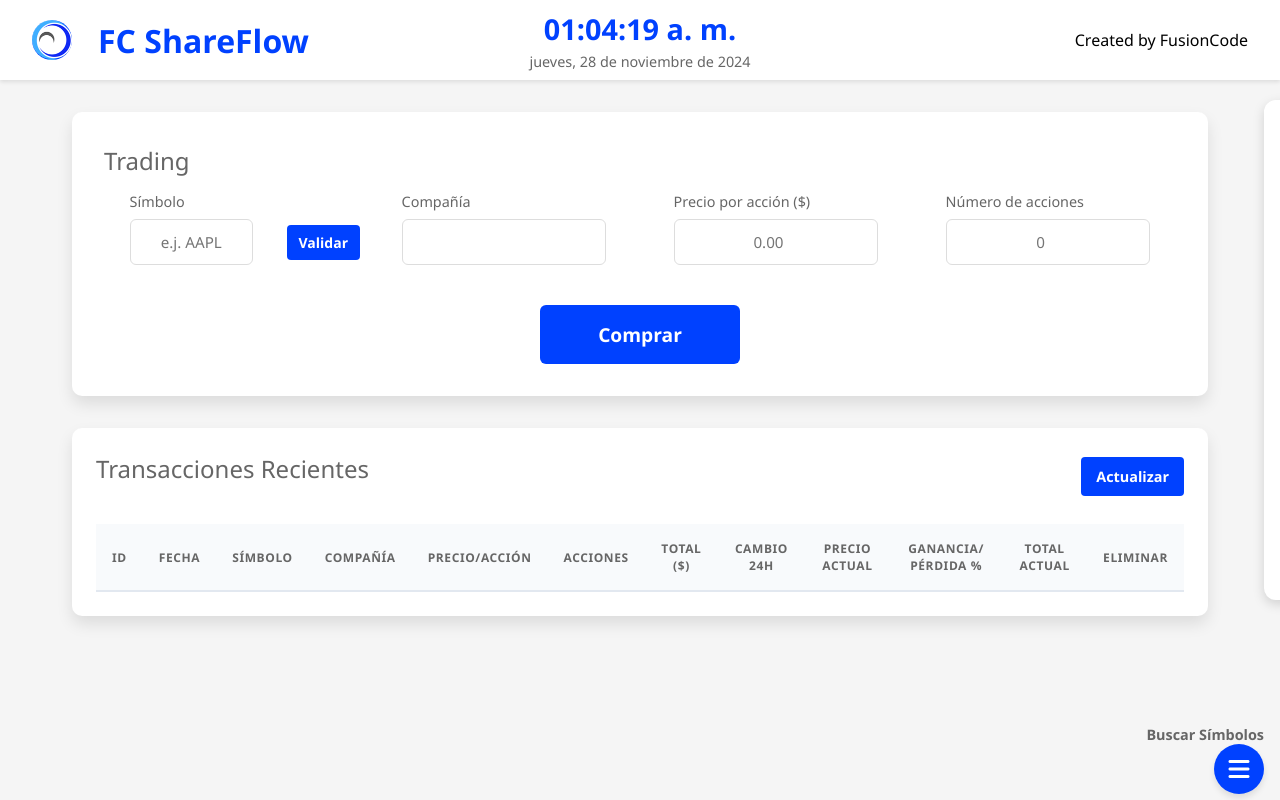
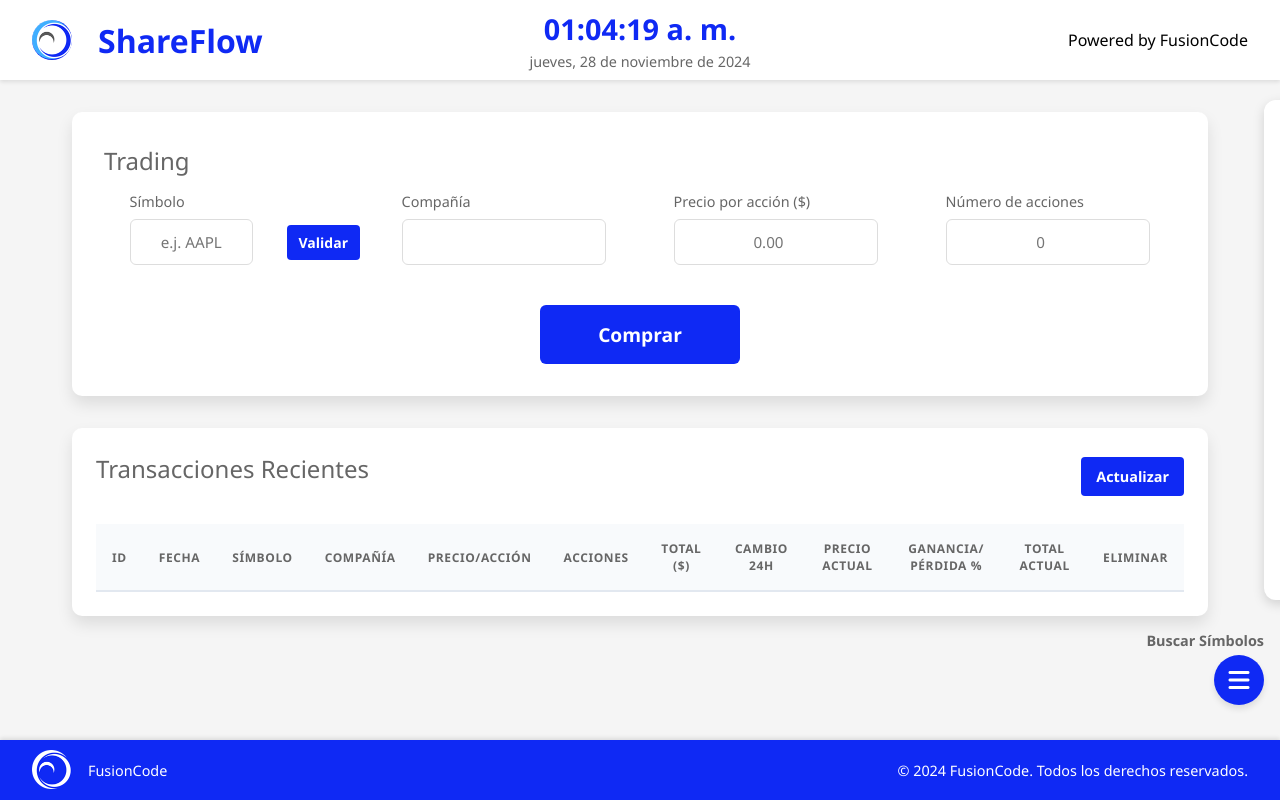
Before and after one commit to hocley/FusionCode_Gesti-nDeAcciones, a website with bundled scripts: page public/index.html in a window 1280 px wide. Built offline with nearby package versions, Linux system fonts and the light colour scheme; files whose address does not match are found by name.

Commit message:
task(gui): mejora de la interfaz gráfica de usuario: footer añadido, mejora de imágenes logo

```diff
--- a/public/index.html
+++ b/public/index.html
@@ -3,7 +3,7 @@
 <head>
     <meta charset="UTF-8">
     <meta name="viewport" content="width=device-width, initial-scale=1.0">
-    <title>FC ShareFlow</title>
+    <title>ShareFlow</title>
     <link rel="icon" href="../src/content/icon_fusioncode.png">
     <link href="https://cdnjs.cloudflare.com/ajax/libs/font-awesome/6.0.0/css/all.min.css" rel="stylesheet">
     <link rel="stylesheet" href="../src/css/styles.css">
@@ -12,13 +12,13 @@
 <nav class="header">
     <div class="header__logo-container">
         <div class="header__logo" style="background-image: url('../src/content/logo_fusioncode80.png')"></div>
-        <div class="header__logo-text">FC ShareFlow</div>
+        <div class="header__logo-text">ShareFlow</div>
     </div>
     <div class="header__datetime">
         <div class="header__time"></div>
         <div class="header__date"></div>
     </div>
-    <div class="header__created-by">Created by FusionCode</div>
+    <div class="header__created-by">Powered by FusionCode</div>
 </nav>
 
 <div class="search-hint">Buscar Símbolos</div>
@@ -106,6 +106,17 @@
 </main>
 <script src="../src/index.js" type="module"></script>
 </body>
+<footer class="footer">
+    <div class="footer__content">
+        <div class="footer__logo-container">
+            <div class="footer__logo" style="background-image: url('../src/content/logo_fusioncode_white80.png')"></div>
+            <span class="footer__text">FusionCode</span>
+        </div>
+        <div class="footer__links">
+        </div>
+    </div>
+    <div class="footer__copyright">© 2024 FusionCode. Todos los derechos reservados.</div>
+</footer>
 
 <div id="purchase-modal" class="modal">
     <div class="modal-content">
@@ -113,11 +124,11 @@
         <h2>Confirmar transacción</h2>
         <p>Datos de transacción:</p>
         <ul>
-            <li class="li__company-name">Compañía: <span>Apple Inc.</span></li>
-            <li class="li__symbol">Símbolo: <span>AAPL</span></li>
-            <li class="li__price">Precio por acción ($): <span>100.5</span></li>
-            <li class="li__shares">Número de acciones: <span>5</span></li>
-            <li class="total-purchase">Total: <span>500.25</span></li>
+            <li class="li__company-name"></li>
+            <li class="li__symbol"></li>
+            <li class="li__price"></li>
+            <li class="li__shares"></li>
+            <li class="total-purchase"></li>
         </ul>
         <div class="modal-buttons">
             <button class="modal-btn modal-btn-secondary purchase-modal-btn-cancel">Cancelar</button>
--- a/src/css/styles.css
+++ b/src/css/styles.css
@@ -1,5 +1,5 @@
 :root {
-    --primary-blue: #0041FF;
+    --primary-blue: #0F29F4;
     --secondary-blue: #47A7FF;
     --dark-blue: #0035D9;
     --gray: #666666;
@@ -60,31 +60,81 @@ body {
     margin-right: 1rem;
 }
 
+/* Footer Styles */
+.footer {
+    height: 60px;
+    background-color: var(--primary-blue);
+    padding: 1rem 2rem;
+    display: flex;
+    align-items: center;
+    justify-content: space-between;
+    box-shadow: 0 -2px 4px rgba(0,0,0,0.1);
+    position: fixed;
+    bottom: 0;
+    left: 0;
+    width: 100%;
+    z-index: 1000;
+}
 
+.footer__content {
+    display: flex;
+    align-items: center;
+    gap: 2rem;
+}
 
-/* Search Hint */
+.footer__logo-container {
+    display: flex;
+    align-items: center;
+}
+
+.footer__logo {
+    background-repeat: no-repeat;
+    width: 40px;
+    height: 40px;
+    background-size: contain;
+    margin-right: 1rem;
+}
+
+.footer__text {
+    color: white;
+    font-size: 0.9rem;
+}
+
+.footer__links {
+    display: flex;
+    gap: 2rem;
+}
+
+.footer__link {
+    color: white;
+    text-decoration: none;
+    font-size: 0.9rem;
+    transition: color 0.2s ease;
+}
+
+.footer__link:hover {
+    color: var(--primary-blue);
+}
+
+.footer__copyright {
+    color: white;
+    font-size: 0.9rem;
+}
+
+/* Adjust search button and hint positioning */
 .search-hint {
     position: fixed;
     right: 1rem;
-    bottom: 3.5rem; /* Posicionado justo encima del botón (2rem + 70px aproximadamente) */
+    bottom: 150px; /* Increased to avoid footer */
     color: var(--gray);
     font-size: 0.9rem;
     font-weight: bold;
 }
 
-/* Y agregar un media query para pantallas pequeñas */
-@media (max-height: 600px) {
-    .search-hint {
-        bottom: 4.5rem; /* Ajustado para la versión más pequeña del botón */
-        font-size: 1rem; /* Opcional: reducir el tamaño del texto en pantallas pequeñas */
-    }
-}
-
-/* Menu Toggle */
 .menu-toggle {
     position: fixed;
     right: 1rem;
-    bottom: 0.4rem; /* Changed from top: 800px to bottom: 2rem */
+    bottom: 95px; /* Increased to avoid footer */
     background: var(--primary-blue);
     color: white;
     border: none;
@@ -97,20 +147,34 @@ body {
     display: flex;
     align-items: center;
     justify-content: center;
-    box-shadow: 0 4px 6px rgba(0, 0, 0, 0.1);
+    box-shadow: 0 4px 6px rgba(0,0,0,0.1);
     transition: transform 0.3s ease;
 }
 
-.menu-toggle:hover {
-    transform: scale(1.1);
+/* Adjust main content to account for footer */
+.main {
+    padding: 2rem;
+    max-width: 1200px;
+    margin: 0 auto;
+    margin-bottom: 100px; /* Add margin to prevent content from being hidden by footer */
 }
 
-@media (max-height: 600px) {
+/* Responsive adjustments */
+@media (max-width: 768px) {
+    .footer__links {
+        display: none;
+    }
+
+    .footer__copyright {
+        font-size: 0.8rem;
+    }
+
+    .search-hint {
+        bottom: 110px;
+    }
+
     .menu-toggle {
-        bottom: 10px;
-        width: 60px;
-        height: 60px;
-        font-size: 1.2rem;
+        bottom: 90px;
     }
 }
 
@@ -221,13 +285,6 @@ body {
 
 .search-panel__results::-webkit-scrollbar-thumb:hover {
     background: #555;
-}
-
-/* Main Content */
-.main {
-    padding: 2rem;
-    max-width: 1200px;
-    margin: 0 auto;
 }
 
 /* Trading Section */
@@ -539,6 +596,7 @@ td {
     font-size: 1.5rem;
     font-weight: bold;
     color: white;
+    background-repeat: no-repeat;
 }
 
 /* DateTime styles */
```
Also changed, not shown: src/content/logo_fusioncode_white.png (added), src/content/logo_fusioncode_white80.png (added).
